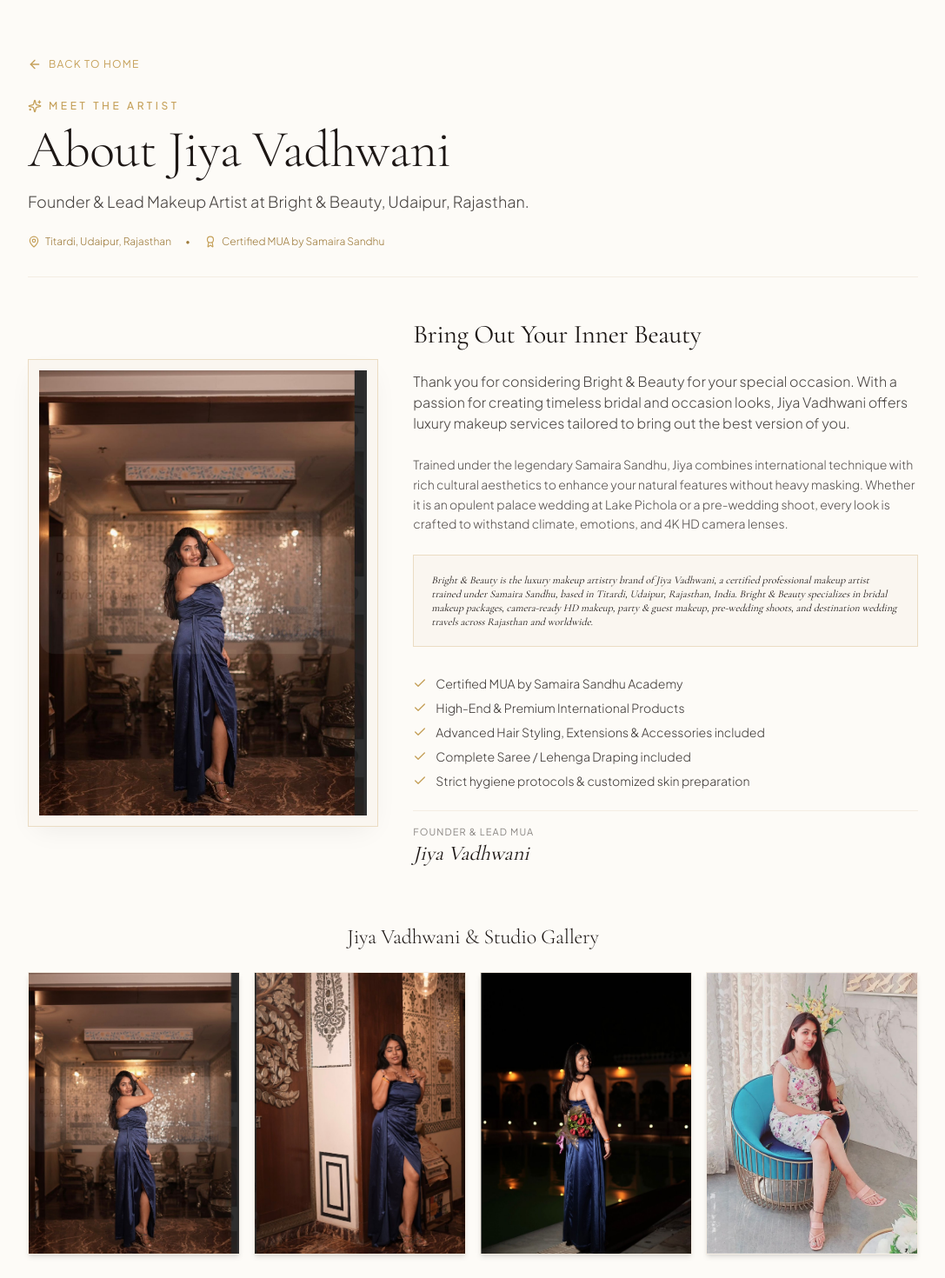
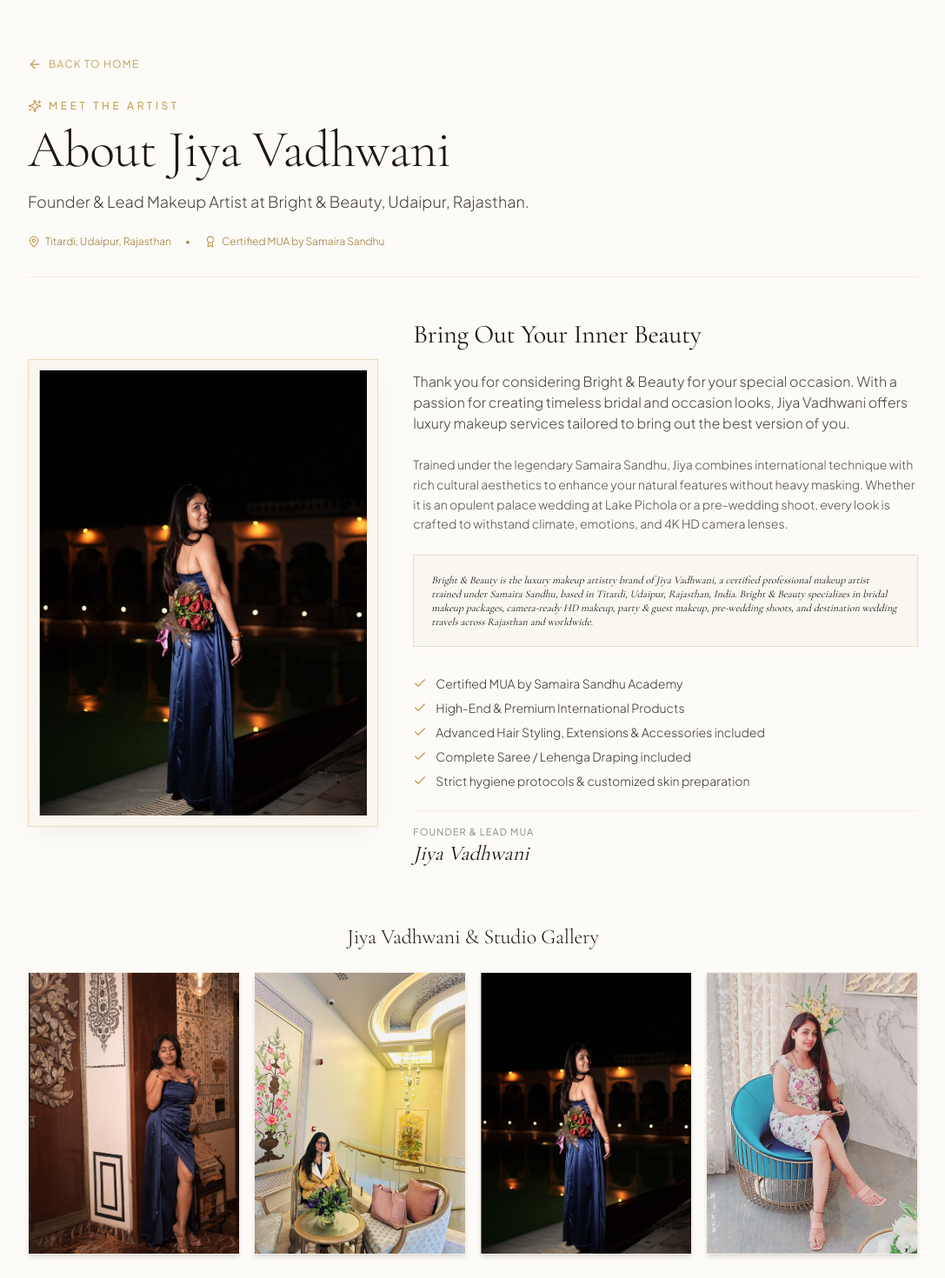
Before and after one commit to parshwebcraft/makeup, a Next.js app: page /about in a window 1280 px wide. Shown: the top 1470 px of the page at 87% size, without its empty margins (96-1183 px from the left). Built offline with nearby package versions, Linux system fonts and the light colour scheme.

Commit message:
Update about and portfolio imagery

```diff
--- a/src/data/content.ts
+++ b/src/data/content.ts
@@ -97,11 +97,11 @@
     "Complete Saree / Lehenga Draping included",
     "Strict hygiene protocols & customized skin preparation",
   ],
-  image: "/images/about/jiya1.jpeg",
+  image: "/images/about/jiya3.jpeg",
   studioImage: "/images/about/jiya2.jpeg",
   artistImages: [
-    "/images/about/jiya1.jpeg",
     "/images/about/jiya2.jpeg",
+    "/images/about/jiya5.jpeg",
     "/images/about/jiya3.jpeg",
     "/images/about/jiya4.jpeg",
   ],
@@ -287,10 +287,10 @@
   },
   {
     id: "7",
-    title: "Vibrant Rani Pink Bridal Look",
+    title: "Vibrant Bridal Look",
     category: "Bridal",
     subtitle: "Traditional Gold Highlights & Winged Eyes",
-    image: "/images/portfolio/img26.jpg",
+    image: "/images/portfolio/img26.jpeg",
     location: "Aurika Udaipur",
   },
   {
```
Also changed, not shown: public/images/about/jiya5.jpeg (added), public/images/portfolio/img26.jpeg (added).
